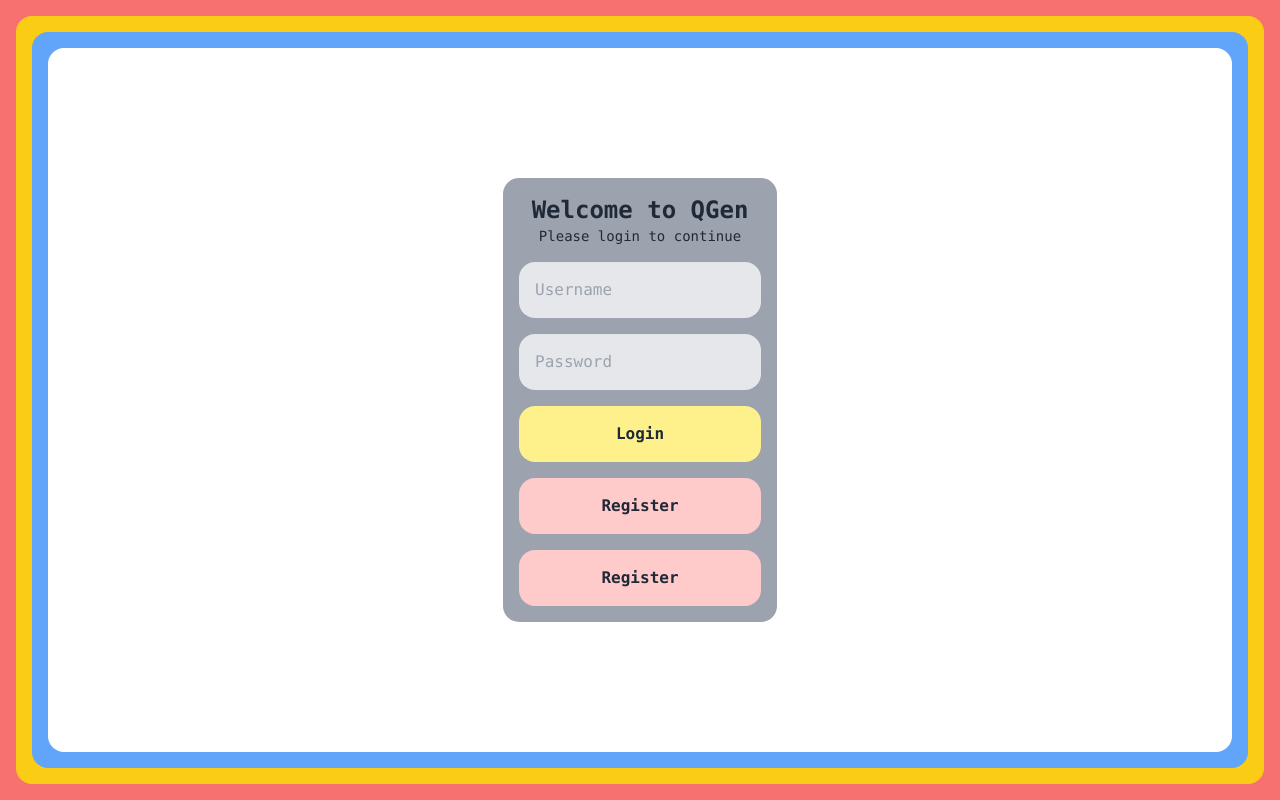
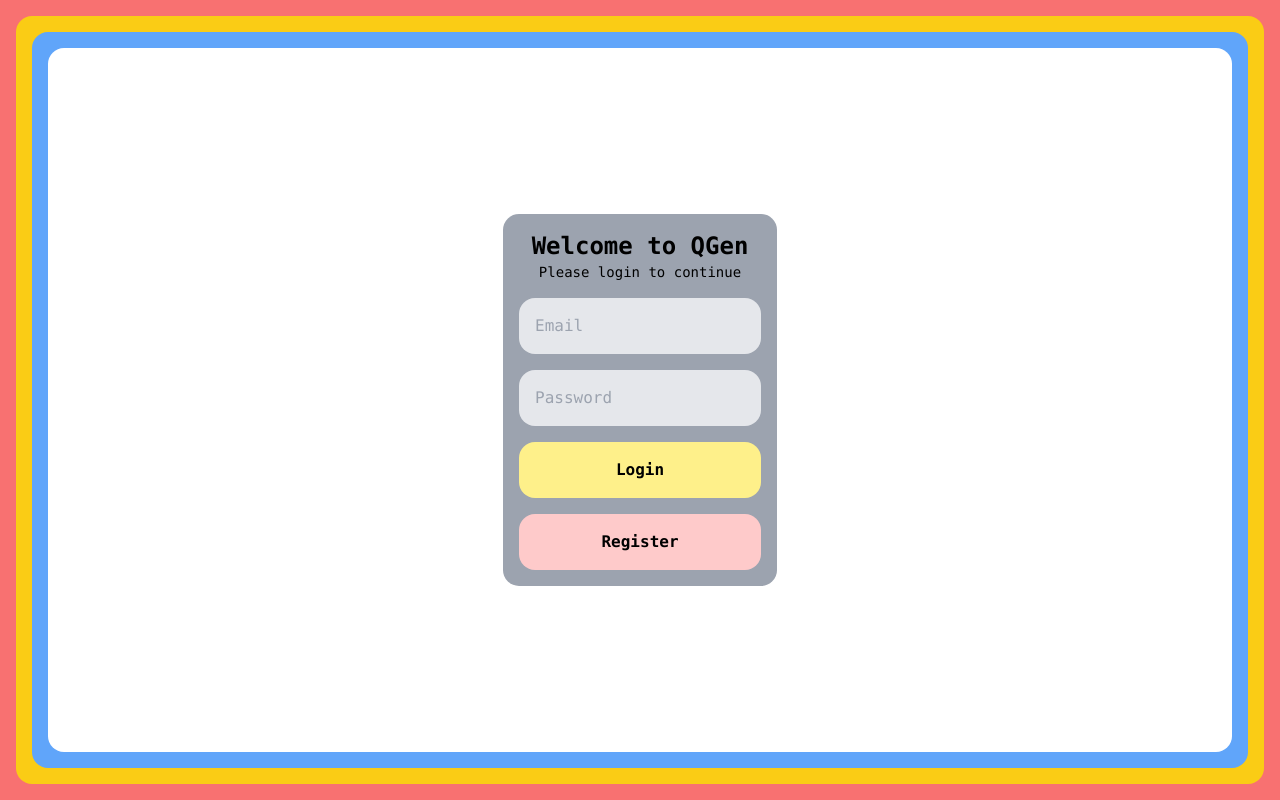
Before and after one commit to marahim20/qgenFinal, a React (Vite) app: page /login in a window 1280 px wide. Built offline with nearby package versions, Linux system fonts and the light colour scheme.

Commit message:
feat: added save fn

```diff
--- a/src/functions/OpenEndedParser.jsx
+++ b/src/functions/OpenEndedParser.jsx
@@ -1,16 +1,28 @@
 const OpenEndedParser = (responseLocal) => {
-    const questionsList = responseLocal.split("\n\n");
+    const lines = responseLocal.split("\n");
     const questions = [];
 
-    questionsList.forEach((element) => {
-        const respT = element.split("\n");
-        const question = {
-            question: respT[0],
-            answer: respT[1],
-            showAnswer: false,
-        };
-        questions.push(question);
-    });
+    let currentQuestion = null;
+
+    for (let i = 0; i < lines.length; i += 2) {
+        const line = lines[i];
+
+        if (/^\d+\./.test(line)) {
+            // Line starts with a digit, indicating a new question
+            const questionLine = line;
+            const answerLine = lines[i + 1];
+
+            currentQuestion = {
+                question: questionLine,
+                answer: answerLine,
+            };
+
+            questions.push(currentQuestion);
+        } else {
+            continue;
+        }
+
+    }
 
     console.log(questions);
     return questions;
--- a/src/functions/TrueOrFalseParser.jsx
+++ b/src/functions/TrueOrFalseParser.jsx
@@ -41,6 +41,8 @@ const TrueFalseParser = (response) => {
             };
 
             questions.push(currentQuestion);
+        } else {
+            continue;
         }
     }
 
--- a/src/pages/AppLeft.jsx
+++ b/src/pages/AppLeft.jsx
@@ -13,12 +13,13 @@ import {
 } from "react-icons/ai";
 import { AwesomeButtonProgress } from "react-awesome-button";
 import "react-awesome-button/dist/styles.css";
+import axios from "axios";
 
 export default function AppLeft(props) {
   const menuOptions = [
     { key: "Multiple Choice Questions", value: "MCQs" },
     { key: "Open Ended Questions", value: "Open-Ended" },
-    { key: "Fill in the blanks Questions", value: "Fill in the Blanks" },
+    // { key: "Fill in the blanks Questions", value: "Fill in the Blanks" },
     { key: "True or False Questions", value: "True or False" },
   ];
   const changeFileHandler = (event) => {
@@ -32,7 +33,7 @@ export default function AppLeft(props) {
   };
   const [isLoading, setIsLoading] = useState(false);
   const [showHistory, setShowHistory] = useState(false);
-  const [QType, setQType] = useState("");
+  const [QType, setQType] = useState("MCQs");
   const [prompt, setPrompt] = useState("");
   const [generatedResponse, setGeneratedResponse] = useState("");
   const [selectedFile, setSelectedFile] = useState();
@@ -53,6 +54,20 @@ export default function AppLeft(props) {
     props.onQuestionsUpdate(parsedQuestions);
     props.onQTypeUpdate(qtypeL);
   };
+
+  const handleSave = async () => {
+    console.log("handleSaveCalled");
+    const email = localStorage.getItem("email");
+    const data = {
+      user_id: email,
+      prompt: prompt,
+      qtype: QType,
+      generatedResponse: generatedResponse,
+    };
+    const response = await axios.post("https://qgen-final-backend.vercel.app/getdata/", data);
+    console.log(response);
+  };
+
 
   return (
     <div
@@ -107,7 +122,7 @@ export default function AppLeft(props) {
         </div>
         <div className="bg-blue-200 p-3 mt-4 gap-3 rounded-xl flex items-center justify-center">
           <div className="tooltip" data-tip="Save Response">
-            <button>
+            <button onClick={() => handleSave()}>
               <AiOutlineSave size="1.5rem" />
             </button>
           </div>
--- a/src/pages/login.jsx
+++ b/src/pages/login.jsx
@@ -1,32 +1,64 @@
 import React, { useState } from "react";
-import { Link } from "react-router-dom";
+import { Link, useNavigate } from "react-router-dom";
+import axios from "axios";
 
 export default function Login() {
+  const navigate = useNavigate();
+
   const [formDeets, setFormDeets] = useState({
-    username: "",
+    id: "idididid",
+    email: "",
     password: "",
   });
 
+  const handleChange = (event) => {
+    setFormDeets((prevFormDeets) => ({
+      ...prevFormDeets,
+      [event.target.name]: event.target.value,
+    }));
+  };
+
+  const handleLogin = async (event) => {
+    event.preventDefault();
+
+    try {
+      const response = await axios.post(
+        "https://qgen-final-backend.vercel.app/login",
+        formDeets
+      );
+
+      const { message } = response.data;
+      console.log(message);
+
+      localStorage.setItem("email", formDeets.email);
+      navigate("/"); // Redirect to the home page or any desired route
+    } catch (error) {
+      console.log(error);
+    }
+  };
+
   return (
-    <div className=" bg-red-400 w-screen h-screen flex items-center justify-center p-4 font-mono">
+    <div className="bg-red-400 w-screen h-screen flex items-center justify-center p-4 font-mono text-black">
       <div className="bg-yellow-400 w-full rounded-2xl h-full p-4">
         <div className="bg-blue-400 w-full h-full rounded-2xl p-4 ">
           <div className="bg-white w-full rounded-2xl h-full p-4 flex items-center justify-center">
             <div className="bg-gray-400 p-4 rounded-2xl flex flex-col items-center">
               <h1 className="text-2xl font-semibold">Welcome to QGen</h1>
               <h2 className="text-sm">Please login to continue</h2>
-              <form action="" className="flex flex-col w-full mt-4">
+              <form onSubmit={handleLogin} className="flex flex-col w-full mt-4">
                 <input
                   type="text"
-                  name="username"
-                  id=""
+                  name="email"
+                  value={formDeets.email}
+                  onChange={handleChange}
                   className="bg-gray-200 rounded-2xl p-4 outline-none"
-                  placeholder="Username"
+                  placeholder="Email"
                 />
                 <input
                   type="password"
                   name="password"
-                  id=""
+                  value={formDeets.password}
+                  onChange={handleChange}
                   className="bg-gray-200 rounded-2xl p-4 mt-4 outline-none"
                   placeholder="Password"
                 />
@@ -36,13 +68,10 @@ export default function Login() {
                 >
                   Login
                 </button>
-                <button
-                  type="submit"
-                  className="bg-red-200 p-4 mt-4 rounded-2xl font-semibold"
+                <Link
+                  to="/register"
+                  className="bg-red-200 p-4 mt-4 rounded-2xl font-semibold flex items-center justify-center"
                 >
-                  <Link to="/register">Register</Link>
-                </button>
-                <Link to="/register" className="bg-red-200 p-4 mt-4 rounded-2xl font-semibold flex items-center justify-center">
                   Register
                 </Link>
               </form>
--- a/src/pages/register.jsx
+++ b/src/pages/register.jsx
@@ -7,7 +7,7 @@ export default function Register() {
 
   const [formDeets, setFormDeets] = useState({
     email: "",
-    username: "",
+    id: "id_Register",
     password: "",
   });
 
@@ -23,21 +23,21 @@ export default function Register() {
 
     try {
       const response = await axios.post(
-        "https://qgenfinal-backend.vercel.app/register",
+        "https://qgen-final-backend.vercel.app/register",
         formDeets
       );
 
       const { message } = response.data;
       console.log(message);
 
-      navigate("/login"); // Redirect to the login page after successful registration
+      navigate("/"); // Redirect to the login page after successful registration
     } catch (error) {
       console.log(error);
     }
   };
 
   return (
-    <div className="bg-red-400 w-screen h-screen flex items-center justify-center p-4 font-mono">
+    <div className="bg-red-400 w-screen h-screen flex items-center justify-center p-4 font-mono text-black">
       <div className="bg-yellow-400 w-full rounded-2xl h-full p-4">
         <div className="bg-blue-400 w-full h-full rounded-2xl p-4 ">
           <div className="bg-white w-full rounded-2xl h-full p-4 flex items-center justify-center">
```
